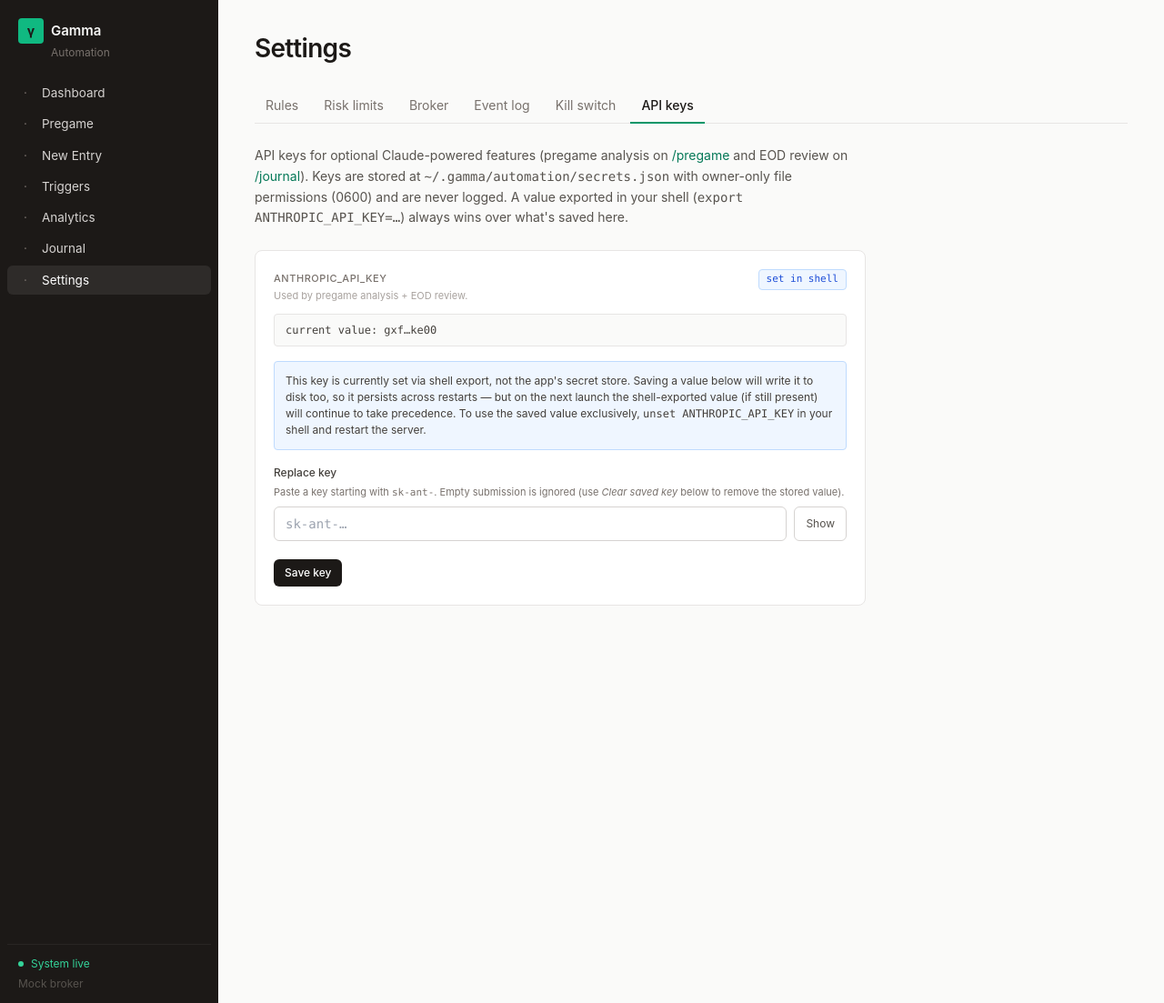
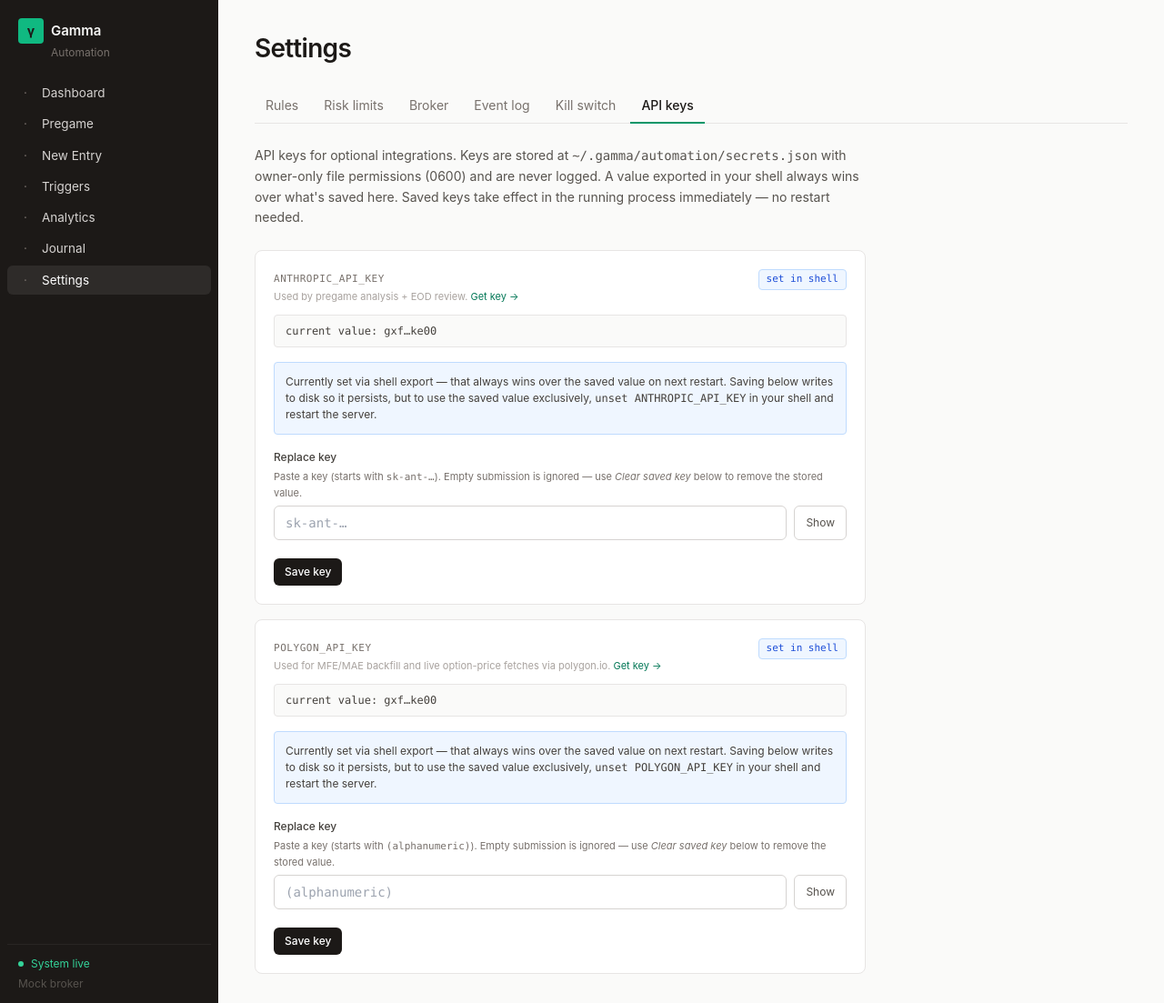
Before and after one commit to paretotech/gammatrade, a FastAPI app: page /settings/keys in a window 1280 px wide. Shown: the whole page at 91% size. Run offline with FastAPI, Linux system fonts and the light colour scheme; some libraries are stand-ins or nearby versions; some web fonts are replaced.

Commit message:
Add POLYGON_API_KEY to Settings → API keys (v0.2.3)
Adds an in-app slot for the polygon.io key alongside ANTHROPIC_API_KEY.
Per the existing convention in src/polygon_client.py and
src/enrich_trade.py, the env var is POLYGON_API_KEY — consumers there
keep reading it from os.environ unchanged. The on-startup
load_into_env() call now copies both managed secrets in.

Also generalizes the routes and template so future keys are a one-line
config entry, not a route/template addition:

- automation/secrets.py:MANAGED gains a "polygon_api_key" → "POLYGON_API_KEY"
  mapping. The known_keys() iterator already handled multiple entries,
  so load_into_env() / status() / save() / clear() all work for both
  with no logic change.

- Routes refactored from anthropic-specific to generic per-key:
    POST /settings/keys/{key_name}         — save
    POST /settings/keys/{key_name}/delete  — clear
  Unknown key names bounce back to /settings/keys (303) so the surface
  stays consistent even with arbitrary path params.

- automation/templates/keys.html refactored to render one card per
  managed key in a loop. Each card gets human-readable purpose copy
  and a "Get key →" link to the provider's dashboard (Anthropic
  Console, Polygon dashboard). Per-key UI metadata lives in server.py
  _KEY_META so secrets.py stays purely data-layer.

Saved Polygon keys take effect immediately for any code that reads
POLYGON_API_KEY at call time (which is how polygon_client.py is
already structured, so MFE/MAE backfill, option-price fetches, and
the enrich_trade pipeline all light up the moment the key lands).

Co-Authored-By: Claude Opus 4.7 (1M context) <noreply@anthropic.com>

```diff
--- a/automation/secrets.py
+++ b/automation/secrets.py
@@ -31,6 +31,7 @@ SECRETS_PATH = Path.home() / ".gamma" / "automation" / "secrets.json"
 # env-var name the rest of the code uses.
 MANAGED: dict[str, str] = {
     "anthropic_api_key": "ANTHROPIC_API_KEY",
+    "polygon_api_key":   "POLYGON_API_KEY",
 }
 
 
--- a/automation/server.py
+++ b/automation/server.py
@@ -1660,6 +1660,9 @@ async def settings_landing(request: Request) -> RedirectResponse:
 
 
 # ─── Settings: API keys ─────────────────────────────────────────────────────
+#
+# Generic per-key endpoints so adding a new managed secret is just a config
+# entry in automation/secrets.py:MANAGED — no new routes needed.
 
 @app.get("/settings/keys", response_class=HTMLResponse)
 async def settings_keys_view(request: Request) -> HTMLResponse:
@@ -1670,29 +1673,52 @@ async def settings_keys_view(request: Request) -> HTMLResponse:
             "page_title": "Settings",
             "active_tab": "keys",
             "keys":       user_secrets.status(),
-            **nav_context(),
-        },
-    )
-
-
-@app.post("/settings/keys", response_class=HTMLResponse)
+            "key_meta":   _KEY_META,
+            **nav_context(),
+        },
+    )
+
+
+# Human-readable metadata for each managed secret. Kept here (not in
+# secrets.py) because it's UI copy, not data layer concern.
+_KEY_META: dict[str, dict] = {
+    "anthropic_api_key": {
+        "label":   "ANTHROPIC_API_KEY",
+        "purpose": "Used by pregame analysis + EOD review.",
+        "doc_url": "https://console.anthropic.com/settings/keys",
+        "prefix_hint": "sk-ant-…",
+    },
+    "polygon_api_key": {
+        "label":   "POLYGON_API_KEY",
+        "purpose": "Used for MFE/MAE backfill and live option-price fetches via polygon.io.",
+        "doc_url": "https://polygon.io/dashboard/api-keys",
+        "prefix_hint": "(alphanumeric)",
+    },
+}
+
+
+@app.post("/settings/keys/{key_name}", response_class=HTMLResponse)
 async def settings_keys_save(
     request: Request,
-    anthropic_api_key: str = Form(""),
+    key_name: str,
+    value: str = Form(""),
 ) -> RedirectResponse:
-    # Empty submission means "leave whatever's there alone" — explicit
-    # deletion goes through the separate /delete endpoint so a stray
-    # blank submit can't wipe a working key by accident.
-    val = (anthropic_api_key or "").strip()
+    if key_name not in dict(user_secrets.known_keys()):
+        return RedirectResponse(url="/settings/keys", status_code=303)
+    val = (value or "").strip()
     if val:
-        user_secrets.save("anthropic_api_key", val)
-    return RedirectResponse(url="/settings/keys?saved=1", status_code=303)
-
-
-@app.post("/settings/keys/delete", response_class=HTMLResponse)
-async def settings_keys_delete(request: Request) -> RedirectResponse:
-    user_secrets.clear("anthropic_api_key")
-    return RedirectResponse(url="/settings/keys?deleted=1", status_code=303)
+        # Empty submission is a no-op so a stray blank submit can't wipe a
+        # working key — explicit deletion goes through /delete.
+        user_secrets.save(key_name, val)
+    return RedirectResponse(url=f"/settings/keys?saved={key_name}", status_code=303)
+
+
+@app.post("/settings/keys/{key_name}/delete", response_class=HTMLResponse)
+async def settings_keys_delete(request: Request, key_name: str) -> RedirectResponse:
+    if key_name not in dict(user_secrets.known_keys()):
+        return RedirectResponse(url="/settings/keys", status_code=303)
+    user_secrets.clear(key_name)
+    return RedirectResponse(url=f"/settings/keys?deleted={key_name}", status_code=303)
 
 
 # ─── Settings: Broker ───────────────────────────────────────────────────────
--- a/automation/templates/keys.html
+++ b/automation/templates/keys.html
@@ -5,38 +5,44 @@
 {% include "_settings_tabs.html" %}
 
 <p class="text-sm text-stone-600 mb-6 leading-relaxed max-w-2xl">
-    API keys for optional Claude-powered features (pregame analysis on
-    <a href="/pregame" class="text-emerald-700 hover:underline">/pregame</a> and
-    EOD review on <a href="/journal" class="text-emerald-700 hover:underline">/journal</a>).
+    API keys for optional integrations.
     Keys are stored at <code class="mono">~/.gamma/automation/secrets.json</code>
-    with owner-only file permissions (0600) and are never logged. A value
-    exported in your shell (<code class="mono">export ANTHROPIC_API_KEY=…</code>)
-    always wins over what's saved here.
+    with owner-only file permissions (0600) and are never logged.
+    A value exported in your shell always wins over what's saved here.
+    Saved keys take effect in the running process immediately — no restart needed.
 </p>
 
-{% if request.query_params.get("saved") %}
+{% set saved_key = request.query_params.get("saved") %}
+{% set deleted_key = request.query_params.get("deleted") %}
+{% if saved_key %}
 <div class="bg-emerald-50 border border-emerald-200 rounded p-3 text-[12px] text-emerald-800 mb-4 max-w-2xl">
-    ✓ Saved. The new key is active in this running server immediately — no restart needed.
+    ✓ Saved <code class="mono">{{ key_meta.get(saved_key, {}).get("label", saved_key) }}</code>. Active immediately.
 </div>
-{% elif request.query_params.get("deleted") %}
+{% elif deleted_key %}
 <div class="bg-stone-100 border border-stone-200 rounded p-3 text-[12px] text-stone-700 mb-4 max-w-2xl">
-    ✓ Key cleared.
+    ✓ Cleared <code class="mono">{{ key_meta.get(deleted_key, {}).get("label", deleted_key) }}</code>.
 </div>
 {% endif %}
 
-{% set ak = keys.anthropic_api_key %}
-
-<div class="bg-white border border-stone-200 rounded-lg p-5 max-w-2xl">
+<div class="space-y-4 max-w-2xl">
+{% for json_key, k in keys.items() %}
+    {% set meta = key_meta.get(json_key, {"label": json_key.upper(), "purpose": "", "doc_url": "", "prefix_hint": ""}) %}
+    <div class="bg-white border border-stone-200 rounded-lg p-5">
         <div class="flex items-baseline justify-between mb-3">
             <div>
-            <div class="text-[11px] uppercase tracking-wider text-stone-500 font-medium">ANTHROPIC_API_KEY</div>
-            <div class="text-[11px] text-stone-400 mt-0.5">Used by pregame analysis + EOD review.</div>
+                <div class="text-[11px] uppercase tracking-wider text-stone-500 font-medium mono">{{ meta.label }}</div>
+                <div class="text-[11px] text-stone-400 mt-0.5">
+                    {{ meta.purpose }}
+                    {% if meta.doc_url %}
+                    <a href="{{ meta.doc_url }}" target="_blank" rel="noopener" class="text-emerald-700 hover:underline">Get key →</a>
+                    {% endif %}
                 </div>
-        {% if ak.set %}
+            </div>
+            {% if k.set %}
             <span class="text-[11px] mono px-2 py-0.5 rounded
-            {% if ak.source == 'env' %}bg-blue-50 text-blue-700 border border-blue-200
+                {% if k.source == 'env' %}bg-blue-50 text-blue-700 border border-blue-200
                 {% else %}bg-emerald-50 text-emerald-700 border border-emerald-200{% endif %}">
-            {% if ak.source == 'env' %}set in shell{% else %}saved in app{% endif %}
+                {% if k.source == 'env' %}set in shell{% else %}saved in app{% endif %}
             </span>
             {% else %}
             <span class="text-[11px] mono px-2 py-0.5 rounded bg-amber-50 text-amber-700 border border-amber-200">
@@ -45,37 +51,34 @@
             {% endif %}
         </div>
 
-    {% if ak.set %}
+        {% if k.set %}
         <div class="text-[12px] mono text-stone-700 bg-stone-50 border border-stone-200 rounded px-3 py-2 mb-4">
-        current value: {{ ak.masked }}
+            current value: {{ k.masked }}
         </div>
         {% endif %}
 
-    {% if ak.source == 'env' %}
+        {% if k.source == 'env' %}
         <div class="text-[12px] bg-blue-50 border border-blue-200 rounded p-3 text-stone-700 mb-4">
-        This key is currently set via shell export, not the app's secret store.
-        Saving a value below will write it to disk too, so it persists across
-        restarts — but on the next launch the shell-exported value (if still
-        present) will continue to take precedence. To use the saved value
-        exclusively, <code class="mono">unset ANTHROPIC_API_KEY</code> in your
-        shell and restart the server.
+            Currently set via shell export — that always wins over the saved value on next restart.
+            Saving below writes to disk so it persists, but to use the saved value exclusively,
+            <code class="mono">unset {{ meta.label }}</code> in your shell and restart the server.
         </div>
         {% endif %}
 
-    <form method="post" action="/settings/keys" class="space-y-3"
+        <form method="post" action="/settings/keys/{{ json_key }}" class="space-y-3"
               x-data="{ revealed: false }">
             <div>
                 <label class="block text-[12px] font-medium text-stone-700 mb-1">
-                {% if ak.set %}Replace{% else %}Set{% endif %} key
+                    {% if k.set %}Replace{% else %}Set{% endif %} key
                 </label>
                 <p class="text-[11px] text-stone-500 mb-1.5">
-                Paste a key starting with <code class="mono">sk-ant-</code>. Empty submission is ignored
-                (use <em>Clear saved key</em> below to remove the stored value).
+                    Paste a key{% if meta.prefix_hint %} (starts with <code class="mono">{{ meta.prefix_hint }}</code>){% endif %}.
+                    Empty submission is ignored — use <em>Clear saved key</em> below to remove the stored value.
                 </p>
                 <div class="flex gap-2">
                     <input :type="revealed ? 'text' : 'password'"
-                       name="anthropic_api_key"
-                       placeholder="sk-ant-…"
+                           name="value"
+                           placeholder="{{ meta.prefix_hint or 'paste key here' }}"
                            autocomplete="off" spellcheck="false"
                            class="mono flex-1 px-3 py-2 border border-stone-300 rounded-md text-sm focus:outline-none focus:border-emerald-500 focus:ring-1 focus:ring-emerald-500">
                     <button type="button" @click="revealed = !revealed"
@@ -93,9 +96,9 @@
             </div>
         </form>
 
-    {% if ak.set and ak.source == 'file' %}
-    <form method="post" action="/settings/keys/delete" class="pt-4 mt-4 border-t border-stone-100"
-          onsubmit="return confirm('Remove the saved ANTHROPIC_API_KEY? Pregame and EOD analysis will return to the no-key state until you set it again.');">
+        {% if k.set and k.source == 'file' %}
+        <form method="post" action="/settings/keys/{{ json_key }}/delete" class="pt-4 mt-4 border-t border-stone-100"
+              onsubmit="return confirm('Remove the saved {{ meta.label }}? Features that depend on this key will return to the no-key state until you set it again.');">
             <button type="submit"
                     class="text-[11px] text-red-700 hover:underline">
                 Clear saved key
@@ -103,5 +106,7 @@
         </form>
         {% endif %}
     </div>
+{% endfor %}
+</div>
 
 {% endblock %}
--- a/plugin.json
+++ b/plugin.json
@@ -1,6 +1,6 @@
 {
     "name": "gammatrade",
-    "version": "0.2.2",
+    "version": "0.2.3",
     "description": "Notion-style options trading dashboard with broker-CSV import, analytics, and Claude-powered pregame analysis. Runs locally as a FastAPI webapp; integrates with Claude Code for trade-decision support.",
     "author": {
         "name": "paretotech",
```
Also changed, not shown: .claude-plugin/marketplace.json. Lines whose indentation alone changed are shown as unchanged.
